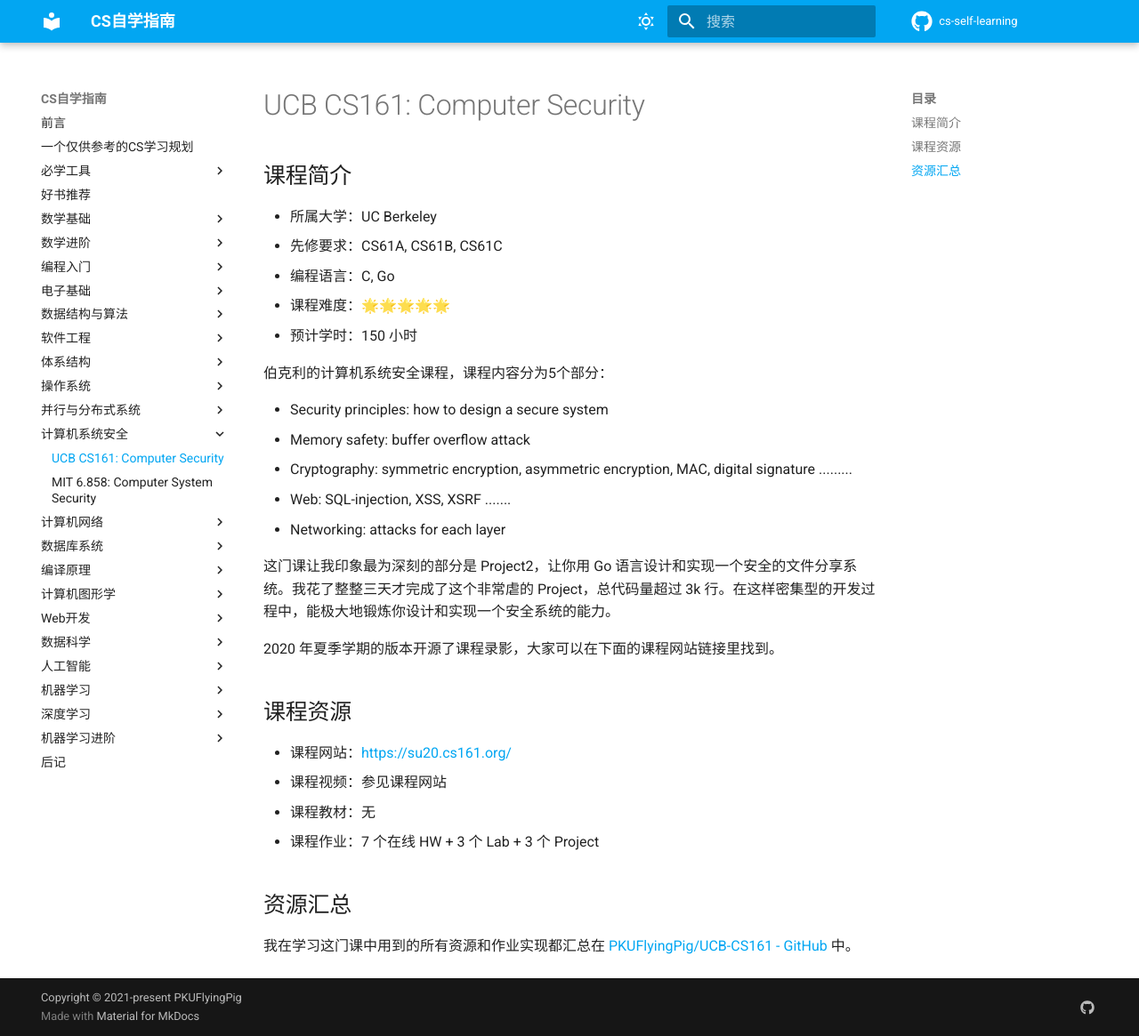
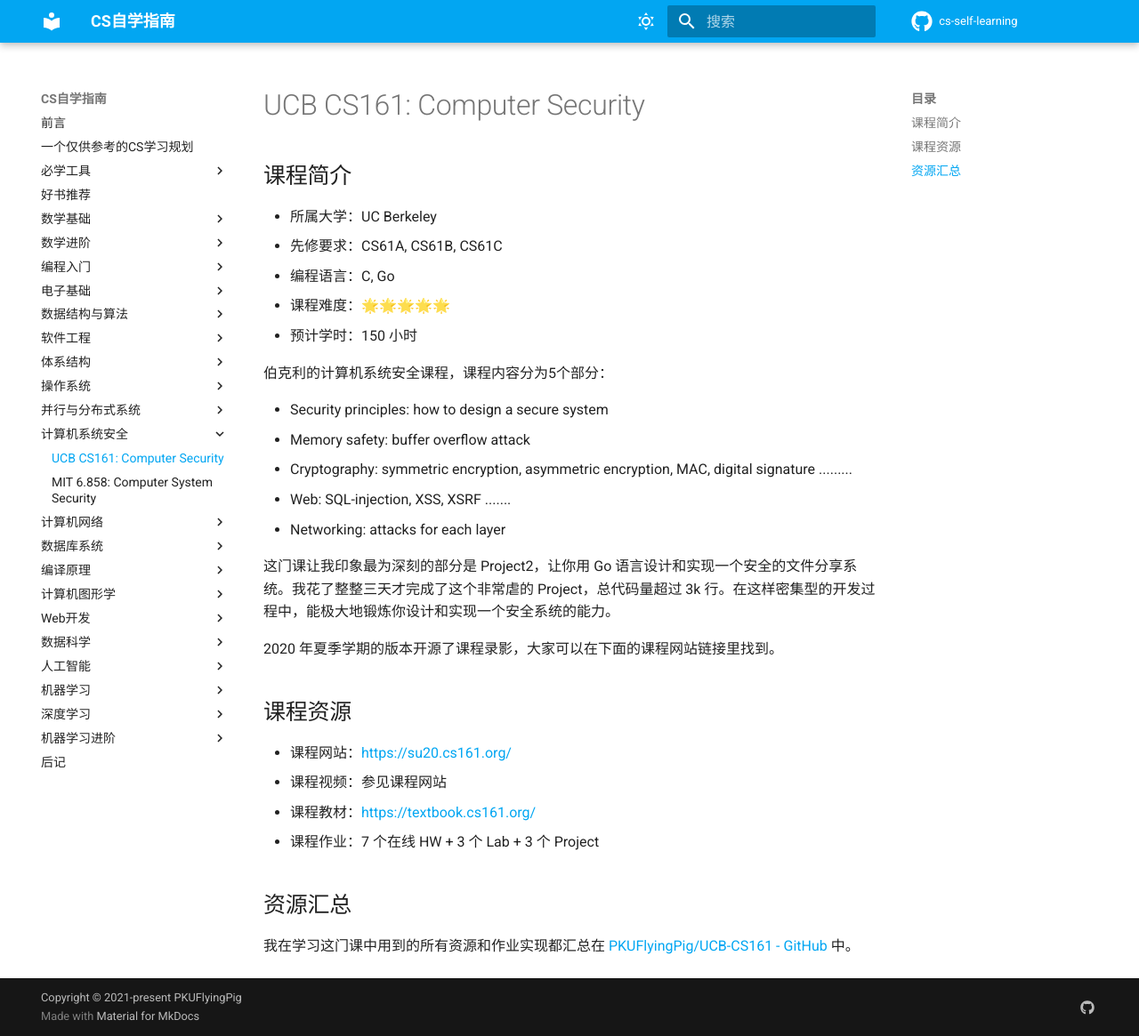
Before and after one commit to PKUFlyingPig/cs-self-learning, an MkDocs documentation site: the page built from docs/系统安全/CS161.md, in a window 1280 px wide and 1165 px high. Shown: the whole window at 89% size. Built offline with MkDocs 1.6.1 and Material for MkDocs 9.7.7, drawn with Linux system fonts in a browser that asks for light colours; comment, search, counter and statistics services are not loaded.

Commit message:
[COURSE] Add CS161 Textbook (#201)
* Delete CS140e.md

* [COURSE] Add Textbook

```diff
--- a/docs/系统安全/CS161.md
+++ b/docs/系统安全/CS161.md
@@ -24,7 +24,7 @@
 
 - 课程网站：<https://su20.cs161.org/>
 - 课程视频：参见课程网站
-- 课程教材：无
+- 课程教材：<https://textbook.cs161.org/>
 - 课程作业：7 个在线 HW + 3 个 Lab + 3 个 Project
 
 ## 资源汇总
```
Also changed, not shown: docs/操作系统/CS140e.md (deleted).
